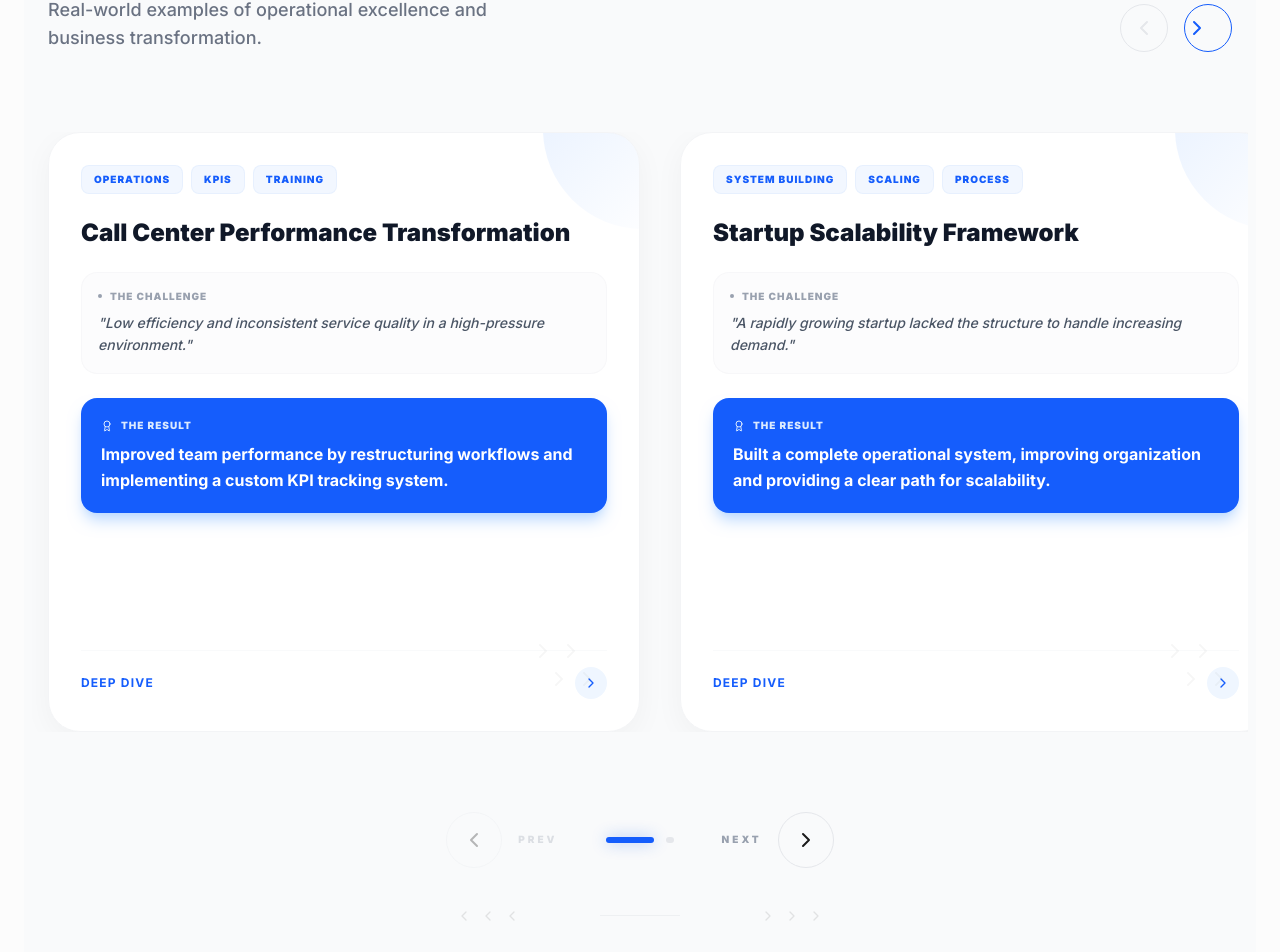
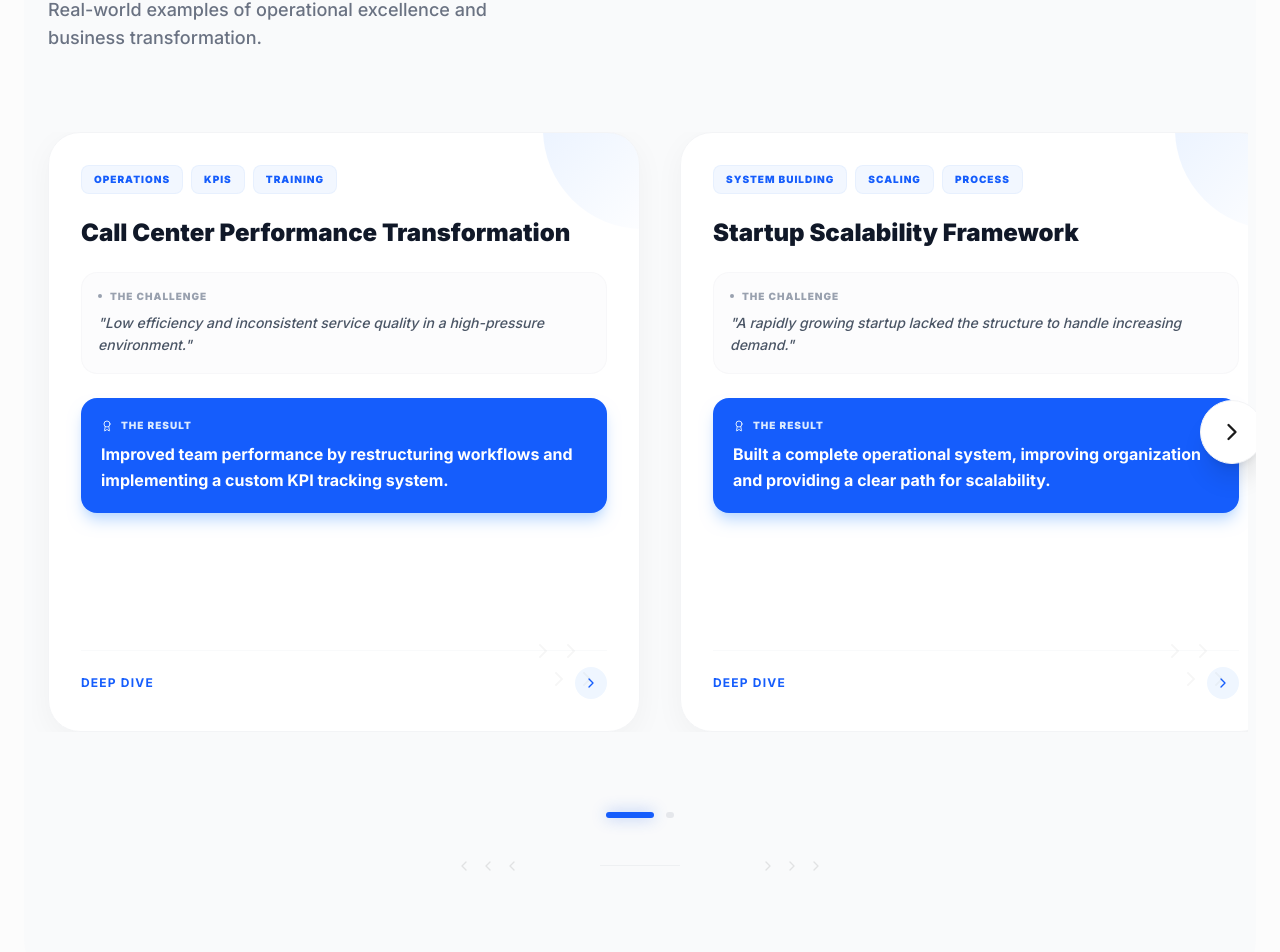
Before and after one commit to AmirAiStudio/Amir---portfolio, a React (Vite) app: page / in a window 1280 px wide. Shown: the part 3456-4408 px from the top of the page. Built offline with nearby package versions, Linux system fonts and the light colour scheme.

Commit message:
feat(case-studies): Add carousel navigation buttons
Implement navigation buttons for the case studies carousel to allow users to cycle through content. This includes handling disabled states and RTL layout adjustments.

```diff
--- a/src/App.tsx
+++ b/src/App.tsx
@@ -638,14 +638,19 @@ const AhmedPortfolio = () => {
               <h2 className="text-4xl md:text-5xl font-black mb-6 tracking-tight">{t.caseStudies.title}</h2>
               <p className="text-gray-500 max-w-md text-lg font-medium">{t.caseStudies.subtitle}</p>
             </div>
-            <div className={`flex gap-4 ${lang === "ar" ? "flex-row-reverse" : ""}`}>
+          </motion.div>
+
+          <div className="relative group/carousel">
+            {/* Left Arrow */}
             <button
               onClick={() => setCurrentSlide(prev => Math.max(0, prev - 1))}
               disabled={currentSlide === 0}
-                className={`w-12 h-12 rounded-full border border-gray-200 flex items-center justify-center transition-all ${currentSlide === 0 ? "text-gray-200 cursor-not-allowed" : "text-gray-400 hover:border-blue-600 hover:text-blue-600"}`}
+              className={`absolute left-0 top-1/2 -translate-y-1/2 -translate-x-1/2 z-20 w-14 h-14 md:w-16 md:h-16 rounded-full bg-white shadow-xl border border-gray-100 flex items-center justify-center transition-all ${currentSlide === 0 ? "opacity-0 pointer-events-none" : "opacity-100 hover:bg-blue-600 hover:text-white hover:scale-110"}`}
             >
-                <ChevronRight size={24} className="rotate-180" />
+              <ChevronLeft size={28} className={lang === "ar" ? "rotate-180" : ""} />
             </button>
+
+            {/* Right Arrow */}
             <button
               onClick={() => {
                 const maxSlide = isMobile
@@ -654,14 +659,11 @@ const AhmedPortfolio = () => {
                 setCurrentSlide(prev => Math.min(maxSlide, prev + 1));
               }}
               disabled={currentSlide >= (isMobile ? t.caseStudies.items.length - 1 : t.caseStudies.items.length - 2)}
-                className={`w-12 h-12 rounded-full border transition-all ${currentSlide >= (isMobile ? t.caseStudies.items.length - 1 : t.caseStudies.items.length - 2) ? "border-gray-200 text-gray-200 cursor-not-allowed" : "border-blue-600 text-blue-600 hover:bg-blue-600 hover:text-white"}`}
+              className={`absolute right-0 top-1/2 -translate-y-1/2 translate-x-1/2 z-20 w-14 h-14 md:w-16 md:h-16 rounded-full bg-white shadow-xl border border-gray-100 flex items-center justify-center transition-all ${currentSlide >= (isMobile ? t.caseStudies.items.length - 1 : t.caseStudies.items.length - 2) ? "opacity-0 pointer-events-none" : "opacity-100 hover:bg-blue-600 hover:text-white hover:scale-110"}`}
             >
-                <ChevronRight size={24} />
+              <ChevronRight size={28} className={lang === "ar" ? "rotate-180" : ""} />
             </button>
-            </div>
-          </motion.div>
 
-          <div className="relative overflow-visible">
             <div className="overflow-hidden -mx-4 px-4">
               <motion.div
                 className="flex gap-6 md:gap-10"
@@ -683,18 +685,6 @@ const AhmedPortfolio = () => {
 
           {/* Decorative Navigation (Dots & Arrowheads) */}
           <div className="mt-20 flex flex-col items-center gap-10">
-            <div className="flex items-center gap-12">
-              <button
-                onClick={() => setCurrentSlide(prev => Math.max(0, prev - 1))}
-                disabled={currentSlide === 0}
-                className={`group flex items-center gap-4 transition-all ${currentSlide === 0 ? "opacity-30 cursor-not-allowed" : "hover:text-blue-600"}`}
-              >
-                <div className="w-14 h-14 rounded-full border border-gray-200 flex items-center justify-center group-hover:border-blue-600 group-hover:bg-blue-50 transition-all">
-                  <ChevronLeft size={24} className={lang === "ar" ? "rotate-180" : ""} />
-                </div>
-                <span className="text-[10px] font-black uppercase tracking-[0.3em] hidden sm:block text-gray-400 group-hover:text-blue-600">Prev</span>
-              </button>
-
             <div className="flex items-center gap-3">
               {t.caseStudies.items.map((_, i) => {
                 const maxSlide = isMobile
@@ -711,23 +701,6 @@ const AhmedPortfolio = () => {
                   />
                 );
               })}
-              </div>
-
-              <button
-                onClick={() => {
-                  const maxSlide = isMobile
-                    ? t.caseStudies.items.length - 1
-                    : t.caseStudies.items.length - 2;
-                  setCurrentSlide(prev => Math.min(maxSlide, prev + 1));
-                }}
-                disabled={currentSlide >= (isMobile ? t.caseStudies.items.length - 1 : t.caseStudies.items.length - 2)}
-                className={`group flex items-center gap-4 transition-all ${currentSlide >= (isMobile ? t.caseStudies.items.length - 1 : t.caseStudies.items.length - 2) ? "opacity-30 cursor-not-allowed" : "hover:text-blue-600"}`}
-              >
-                <span className="text-[10px] font-black uppercase tracking-[0.3em] hidden sm:block text-gray-400 group-hover:text-blue-600">Next</span>
-                <div className="w-14 h-14 rounded-full border border-gray-200 flex items-center justify-center group-hover:border-blue-600 group-hover:bg-blue-50 transition-all">
-                  <ChevronRight size={24} className={lang === "ar" ? "rotate-180" : ""} />
-                </div>
-              </button>
             </div>
 
             {/* Subtle Arrowhead Accents */}
```
Lines whose indentation alone changed are shown as unchanged.
